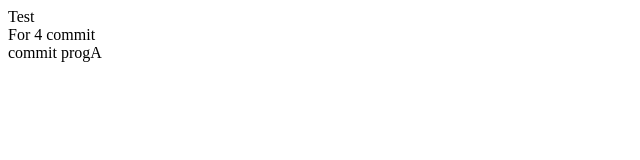
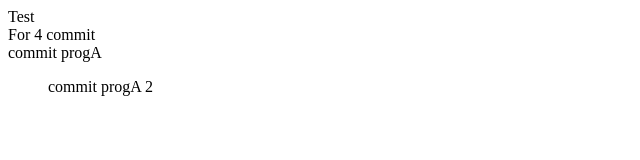
Before and after one commit to natalili/gitLearn, a plain HTML site: page index.html in a window 1280 px wide. Shown: the full height of the page, 0-640 px from the left. Drawn offline with Linux system fonts and the light colour scheme.

Commit message:
commit progA 1

```diff
--- a/index.html
+++ b/index.html
@@ -7,6 +7,7 @@
 <div>Test</div>
 <div>For 4 commit</div>
 <div>commit progA</div>
+<dir>commit progA 2</dir>
 <script type="text/javascript"></script>
 </body>
 </html>
```
